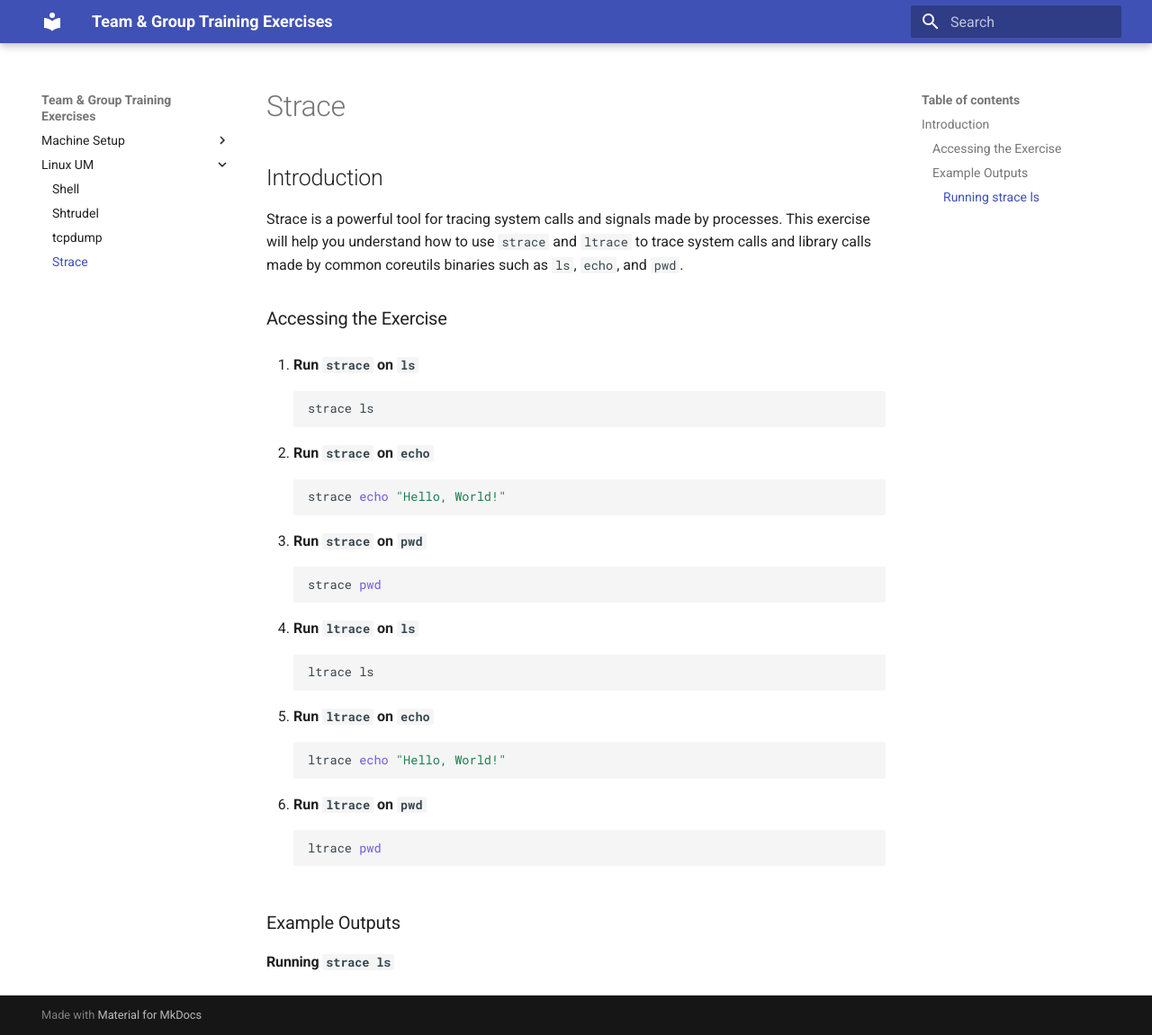
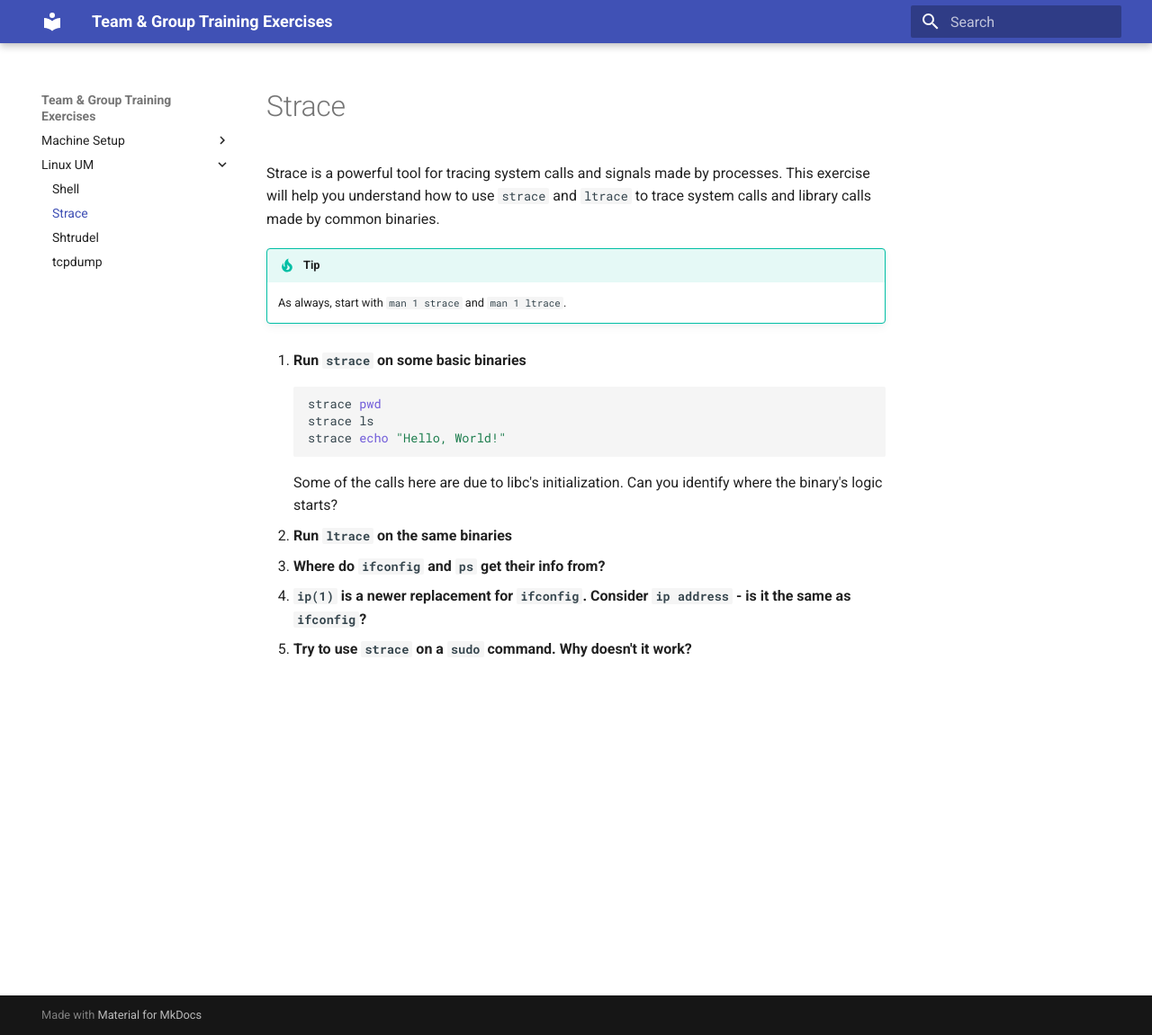
Before and after one commit to AchtungX/Hafifot, an MkDocs documentation site: the page built from content/linux_um/strace.md, in a window 1280 px wide and 1151 px high. Shown: the whole window at 90% size. Built offline with MkDocs 1.6.1 and Material for MkDocs 9.7.7, drawn with Linux system fonts in a browser that asks for light colours.

Commit message:
content: Update strace

````diff
--- a/content/linux_um/strace.md
+++ b/content/linux_um/strace.md
@@ -1,40 +1,24 @@
 # Strace
 
-## Introduction
-Strace is a powerful tool for tracing system calls and signals made by processes. This exercise will help you understand how to use `strace` and `ltrace` to trace system calls and library calls made by common coreutils binaries such as `ls`, `echo`, and `pwd`.
+Strace is a powerful tool for tracing system calls and signals made by processes.
+This exercise will help you understand how to use `strace` and `ltrace` to trace system calls and library calls made by common binaries.
 
-### Accessing the Exercise
+!!! tip
+      As always, start with `man 1 strace` and `man 1 ltrace`.
 
-1. **Run `strace` on `ls`**
+1. **Run `strace` on some basic binaries**
    ```sh
+   strace pwd
    strace ls
-   ```
-
-2. **Run `strace` on `echo`**
-   ```sh
    strace echo "Hello, World!"
    ```
+   Some of the calls here are due to libc's initialization.
+   Can you identify where the binary's logic starts?
 
-3. **Run `strace` on `pwd`**
-   ```sh
-   strace pwd
-   ```
+2. **Run `ltrace` on the same binaries**
 
-4. **Run `ltrace` on `ls`**
-   ```sh
-   ltrace ls
-   ```
+3. **Where do `ifconfig` and `ps` get their info from?**
 
-5. **Run `ltrace` on `echo`**
-   ```sh
-   ltrace echo "Hello, World!"
-   ```
+4. **`ip(1)` is a newer replacement for `ifconfig`. Consider `ip address` - is it the same as `ifconfig`?**
 
-6. **Run `ltrace` on `pwd`**
-   ```sh
-   ltrace pwd
-   ```
-
-### Example Outputs
-
-#### Running `strace ls`
+5. **Try to use `strace` on a `sudo` command. Why doesn't it work?**
--- a/mkdocs.yml
+++ b/mkdocs.yml
@@ -6,9 +6,9 @@ nav:
       - Installation: machine_setup/installation.md
   - Linux UM:
       - Shell: linux_um/shell.md
+      - Strace: linux_um/strace.md
       - Shtrudel: linux_um/shtrudel.md
       - tcpdump: linux_um/tcpdump.md
-      - Strace: linux_um/strace.md
 
 theme:
   name: material
````
